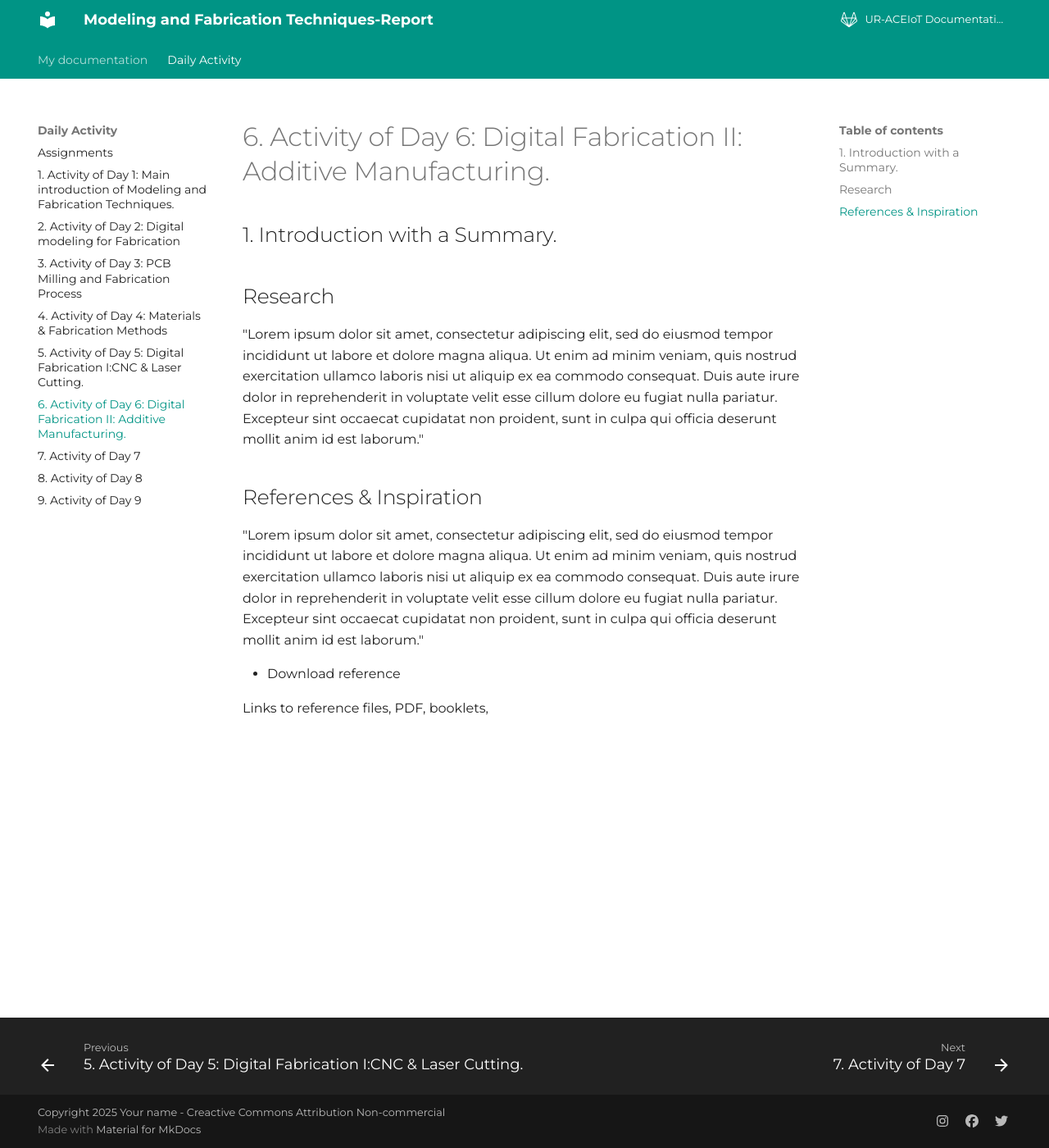
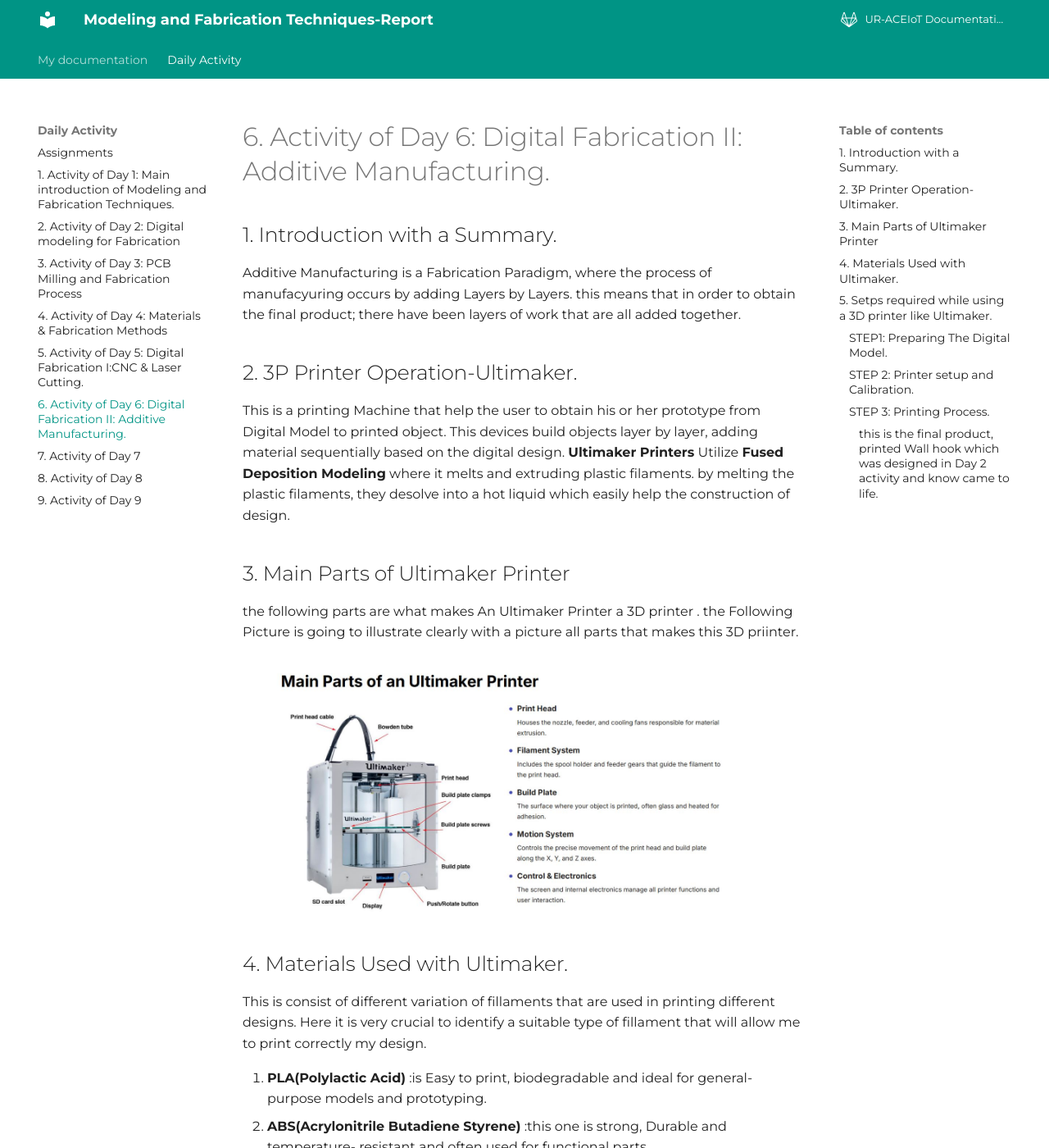
Before and after one commit to izesa/Modeling-and-Fabrication-Techniques, an MkDocs documentation site: the page built from docs/Daily-Activity/day_6.md, in a window 1280 px wide and 1400 px high. Shown: the whole window at 82% size. Built offline with MkDocs 1.6.1 and Material for MkDocs 9.7.7, drawn with Linux system fonts in a browser that asks for light colours; some of the changed text lies outside the part shown.

Commit message:
modified:   docs/Daily-Activity/day_6.md new file:   docs/images/Digital_Model.png new file:   docs/images/Digital_Model01.jpeg new file:   docs/images/Digital_Model02.jpeg new file:   docs/images/Prototype01.jpeg new file:   docs/images/Ultimaker_parts.JPG

```diff
--- a/docs/Daily-Activity/day_6.md
+++ b/docs/Daily-Activity/day_6.md
@@ -1,16 +1,50 @@
 # 6. Activity of Day 6: Digital Fabrication II: Additive Manufacturing.
 ## 1. Introduction with a Summary.
+Additive Manufacturing is a Fabrication Paradigm, where the process of manufacyuring occurs by adding Layers by Layers. this means that in order to obtain the final product; there have been layers of work that are all added together.
 
+## 2. 3P Printer Operation-Ultimaker.
+This is a printing Machine that help the user to obtain his or her prototype from Digital Model to printed object. This devices build objects layer by layer, adding material sequentially based on the digital design.
+**Ultimaker Printers** Utilize **Fused Deposition Modeling** where it melts and extruding plastic filaments. by melting the plastic filaments, they desolve into a hot liquid which easily help the construction of design.
 
-## Research
+## 3. Main Parts of Ultimaker Printer
+the following parts are what makes An Ultimaker Printer a 3D printer . the Following Picture is going to illustrate clearly with a picture all parts that makes this 3D priinter.
 
-"Lorem ipsum dolor sit amet, consectetur adipiscing elit, sed do eiusmod tempor incididunt ut labore et dolore magna aliqua. Ut enim ad minim veniam, quis nostrud exercitation ullamco laboris nisi ut aliquip ex ea commodo consequat. Duis aute irure dolor in reprehenderit in voluptate velit esse cillum dolore eu fugiat nulla pariatur. Excepteur sint occaecat cupidatat non proident, sunt in culpa qui officia deserunt mollit anim id est laborum."
+![Image](../images/Ultimaker_parts.JPG){ width=600 Height=500 align=middle }
 
-## References & Inspiration
+## 4. Materials Used with Ultimaker.
+This is consist of different variation of fillaments that are used in printing different designs. Here it is very crucial to identify a suitable type of fillament that will allow me to print correctly my design.
 
-"Lorem ipsum dolor sit amet, consectetur adipiscing elit, sed do eiusmod tempor incididunt ut labore et dolore magna aliqua. Ut enim ad minim veniam, quis nostrud exercitation ullamco laboris nisi ut aliquip ex ea commodo consequat. Duis aute irure dolor in reprehenderit in voluptate velit esse cillum dolore eu fugiat nulla pariatur. Excepteur sint occaecat cupidatat non proident, sunt in culpa qui officia deserunt mollit anim id est laborum."
+1. **PLA(Polylactic Acid)** :is Easy to print, biodegradable and ideal for general- purpose models and prototyping.
+2. **ABS(Acrylonitrile Butadiene Styrene)** :this one is strong, Durable and temperature- resistant and often used for functional parts.
+3. **PETG(Polyethylene Terephthalate Glycol)** :this one combines the flexibility of PLA and the strenght of ABS and offering good impact resistance. this is often used for sofisticated design models.
+4. **TPU(Thermoplastic Polyurethane)** :A flexible filament, perfect for Producingpliable parts like Phone cases or seals.
 
+These are the main printing materials that are being used by the Ultimaker Printer.
 
-* Download reference
+Now let's focus on the steps and procedures needed from Digital Fabrication model design to printed Prototype or final production.
 
-Links to reference files, PDF, booklets,
+## 5. Setps required while using a 3D printer like Ultimaker.
+### STEP1: Preparing The Digital Model.
+the first step is to prepare the Model that i want to print. this comes with the same activity done during day2. First i have a designed model ready to be printed.
+The next thing is to Download my 3D model in format like **STL** or **OBJ** and after import that model into Ultimaker Cura as shown in the picture bellow:
+
+![Image](../images/Digital_Model.png){ width=400 Height=300 align=middle }
+
+AFter selecting, Slicing my models for obtaining a period of time needed to print that design.
+### STEP 2: Printer setup and Calibration.
+After preparing the design Model, now i'm going to setup the Printer, to make the Printer ready for the printing process.
+1. first thing to do is **Loading Fillament** which means carefully feeding the filament into the designated extruder path until it's properly seated.
+2. Second thing is to ensure the **Build plate** is perfectly level, using automatic calibration.
+3. Third is to wipe the Build plate with alcohol to remove any oils or debris that could hinder adhesion.
+4. Preheat Printer, allowing nozzle and build plate to reach their target temperatures before starting the print. this Two  following pictures shows the summary of these process up to this one:
+
+![Image](../images/Digital_Model01.jpeg){ width=400 Height=300 align=middle }
+![Image](../images/Digital_Model02.jpeg){ width=400 Height=300 align=middle }
+
+5. Finally test print, for making sure everything is in good condition. I have to run a small test print to verify settings and callibration before the main job.
+
+### STEP 3: Printing Process.
+Once the 3D printer is prepared, it will bring my digital Design to life. in the Printing process there are different steps also that are followed t=by the printer itself. these are **initiate Print**, **Monitor first layers**, **layer-by-layer construction** and **Cooling Fans** that regulate the cooling of extruded plastics.
+
+![Image](../images/Prototype01.jpeg){ width=400 Height=300 align=middle }
+#### this is the final product, printed Wall hook which was designed in Day 2 activity and know came to life.
```
Also changed, not shown: docs/images/Digital_Model.png (added), docs/images/Digital_Model01.jpeg (added), docs/images/Digital_Model02.jpeg (added), docs/images/Prototype01.jpeg (added), docs/images/Ultimaker_parts.JPG (added).
